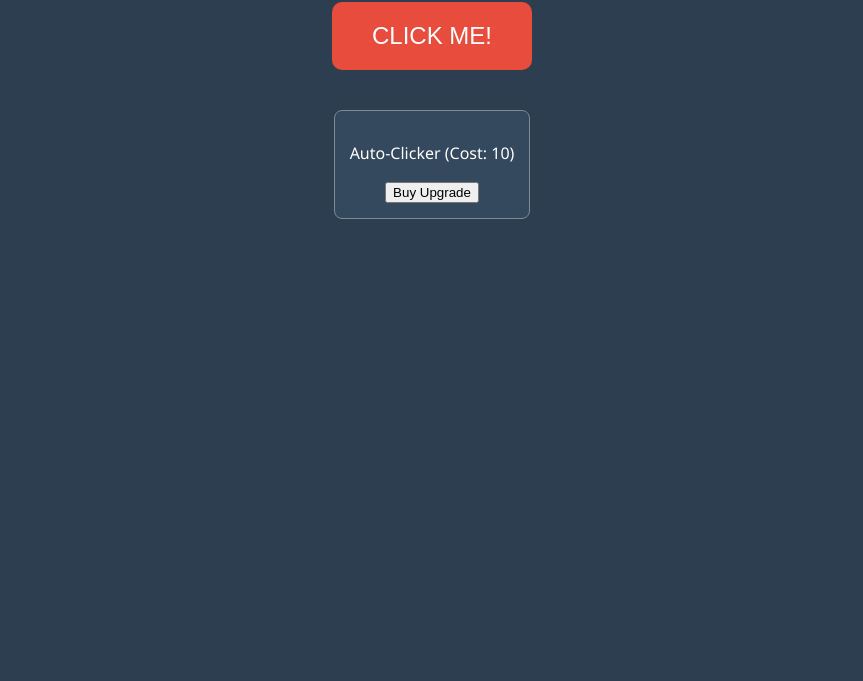
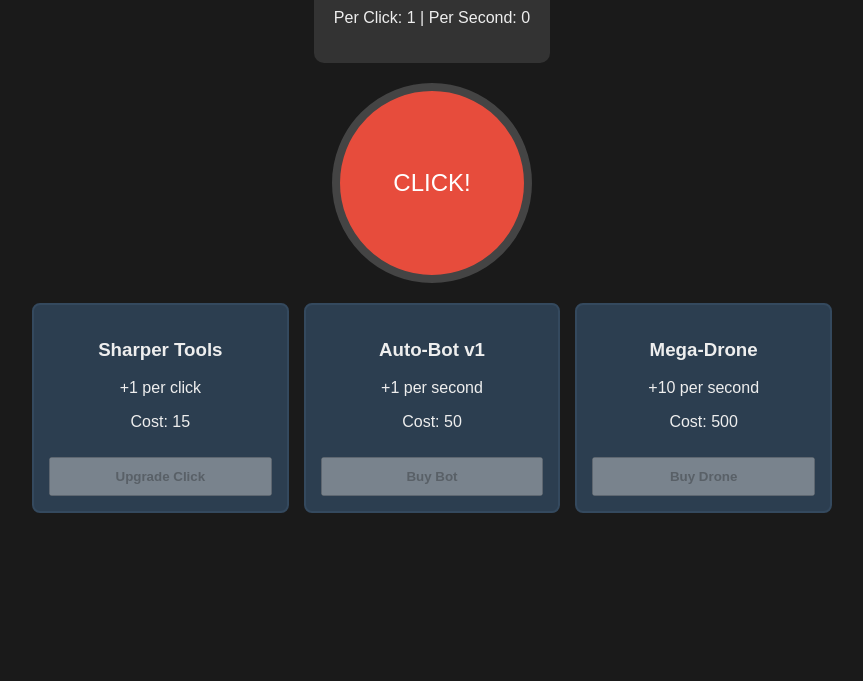
Before and after one commit to ofantin30-cmd/Another-Clicker-game, a plain HTML site: page index.html in a window 1280 px wide. Shown: the part 119-800 px from the top of the page, without its empty margins (208-1071 px from the left). Drawn offline with Linux system fonts and the light colour scheme.

Commit message:
Update index.html

```diff
--- a/index.html
+++ b/index.html
@@ -3,67 +3,104 @@
 <head>
     <meta charset="UTF-8">
     <meta name="viewport" content="width=device-width, initial-scale=1.0">
-    <title>Simple Clicker</title>
+    <title>Advanced Clicker</title>
     <style>
-        body { font-family: 'Segoe UI', Tahoma, Geneva, Verdana, sans-serif; text-align: center; background: #2c3e50; color: white; padding-top: 50px; }
-        .stats { font-size: 2rem; margin-bottom: 20px; color: #f1c40f; }
-        #click-btn { padding: 20px 40px; font-size: 1.5rem; cursor: pointer; background: #e74c3c; border: none; border-radius: 10px; color: white; transition: transform 0.1s; }
-        #click-btn:active { transform: scale(0.95); }
-        .shop { margin-top: 40px; display: flex; justify-content: center; gap: 20px; }
-        .upgrade { background: #34495e; padding: 15px; border-radius: 8px; border: 1px solid #7f8c8d; }
-        button:disabled { opacity: 0.5; cursor: not-allowed; }
+        body { font-family: sans-serif; text-align: center; background: #1a1a1a; color: #eee; padding: 20px; }
+        .stats-panel { background: #333; padding: 20px; border-radius: 10px; margin-bottom: 20px; display: inline-block; }
+        #click-btn { width: 200px; height: 200px; border-radius: 50%; border: 8px solid #444; background: #e74c3c; color: white; font-size: 24px; cursor: pointer; transition: 0.1s; }
+        #click-btn:active { transform: scale(0.9); }
+        .shop { display: grid; grid-template-columns: repeat(auto-fit, minmax(200px, 1fr)); gap: 15px; max-width: 800px; margin: 20px auto; }
+        .upgrade-card { background: #2c3e50; padding: 15px; border-radius: 8px; border: 2px solid #34495e; }
+        .upgrade-card button { width: 100%; padding: 10px; margin-top: 10px; cursor: pointer; font-weight: bold; }
+        button:disabled { filter: grayscale(1); cursor: not-allowed; }
     </style>
 </head>
 <body>
 
-    <div class="stats">Score: <span id="score">0</span></div>
-    <button id="click-btn">CLICK ME!</button>
+    <div class="stats-panel">
+        <h1>Score: <span id="score">0</span></h1>
+        <p>Per Click: <span id="per-click">1</span> | Per Second: <span id="per-sec">0</span></p>
+    </div>
+
+    <div><button id="click-btn">CLICK!</button></div>
 
     <div class="shop">
-        <div class="upgrade">
-            <p>Auto-Clicker (Cost: <span id="cost">10</span>)</p>
-            <button id="buy-upgrade">Buy Upgrade</button>
+        <!-- Manual Upgrade -->
+        <div class="upgrade-card">
+            <h3>Sharper Tools</h3>
+            <p>+1 per click</p>
+            <p>Cost: <span id="u1-cost">15</span></p>
+            <button onclick="buyUpgrade('clickPower')">Upgrade Click</button>
+        </div>
+        <!-- Auto Upgrade 1 -->
+        <div class="upgrade-card">
+            <h3>Auto-Bot v1</h3>
+            <p>+1 per second</p>
+            <p>Cost: <span id="u2-cost">50</span></p>
+            <button onclick="buyUpgrade('bot1')">Buy Bot</button>
+        </div>
+        <!-- Auto Upgrade 2 -->
+        <div class="upgrade-card">
+            <h3>Mega-Drone</h3>
+            <p>+10 per second</p>
+            <p>Cost: <span id="u3-cost">500</span></p>
+            <button onclick="buyUpgrade('bot2')">Buy Drone</button>
         </div>
     </div>
 
     <script>
-        let score = 0;
-        let autoClickers = 0;
-        let upgradeCost = 10;
+        let game = {
+            score: 0,
+            clickPower: 1,
+            perSecond: 0,
+            upgrades: {
+                clickPower: { cost: 15, increase: 1, type: 'manual' },
+                bot1: { cost: 50, increase: 1, type: 'auto' },
+                bot2: { cost: 500, increase: 10, type: 'auto' }
+            }
+        };
 
-        const scoreDisplay = document.getElementById('score');
-        const clickBtn = document.getElementById('click-btn');
-        const buyBtn = document.getElementById('buy-upgrade');
-        const costDisplay = document.getElementById('cost');
+        const scoreEl = document.getElementById('score');
+        const perClickEl = document.getElementById('per-click');
+        const perSecEl = document.getElementById('per-sec');
 
-        // Manual Click
-        clickBtn.addEventListener('click', () => {
-            score++;
+        document.getElementById('click-btn').onclick = () => {
+            game.score += game.clickPower;
             updateUI();
-        });
+        };
 
-        // Buy Upgrade
-        buyBtn.addEventListener('click', () => {
-            if (score >= upgradeCost) {
-                score -= upgradeCost;
-                autoClickers++;
-                upgradeCost = Math.round(upgradeCost * 1.5);
+        function buyUpgrade(id) {
+            let up = game.upgrades[id];
+            if (game.score >= up.cost) {
+                game.score -= up.cost;
+                if (up.type === 'manual') game.clickPower += up.increase;
+                if (up.type === 'auto') game.perSecond += up.increase;
+
+                // Exponential cost scaling (1.15x per purchase)
+                up.cost = Math.ceil(up.cost * 1.15);
                 updateUI();
             }
-        });
+        }
 
-        // Auto-Clicker Logic (Runs every second)
+        // Auto-production loop (runs every 100ms for smoother updates)
         setInterval(() => {
-            if (autoClickers > 0) {
-                score += autoClickers;
-                updateUI();
-            }
-        }, 1000);
+            game.score += game.perSecond / 10;
+            updateUI();
+        }, 100);
 
         function updateUI() {
-            scoreDisplay.innerText = score;
-            costDisplay.innerText = upgradeCost;
-            buyBtn.disabled = score < upgradeCost;
+            scoreEl.innerText = Math.floor(game.score);
+            perClickEl.innerText = game.clickPower;
+            perSecEl.innerText = game.perSecond;
+
+            // Update button texts and states
+            Object.keys(game.upgrades).forEach((id, index) => {
+                const up = game.upgrades[id];
+                const costSpan = document.getElementById(`u${index+1}-cost`);
+                const btn = costSpan.parentElement.nextElementSibling;
+                costSpan.innerText = up.cost;
+                btn.disabled = game.score < up.cost;
+            });
         }
     </script>
 </body>
```
